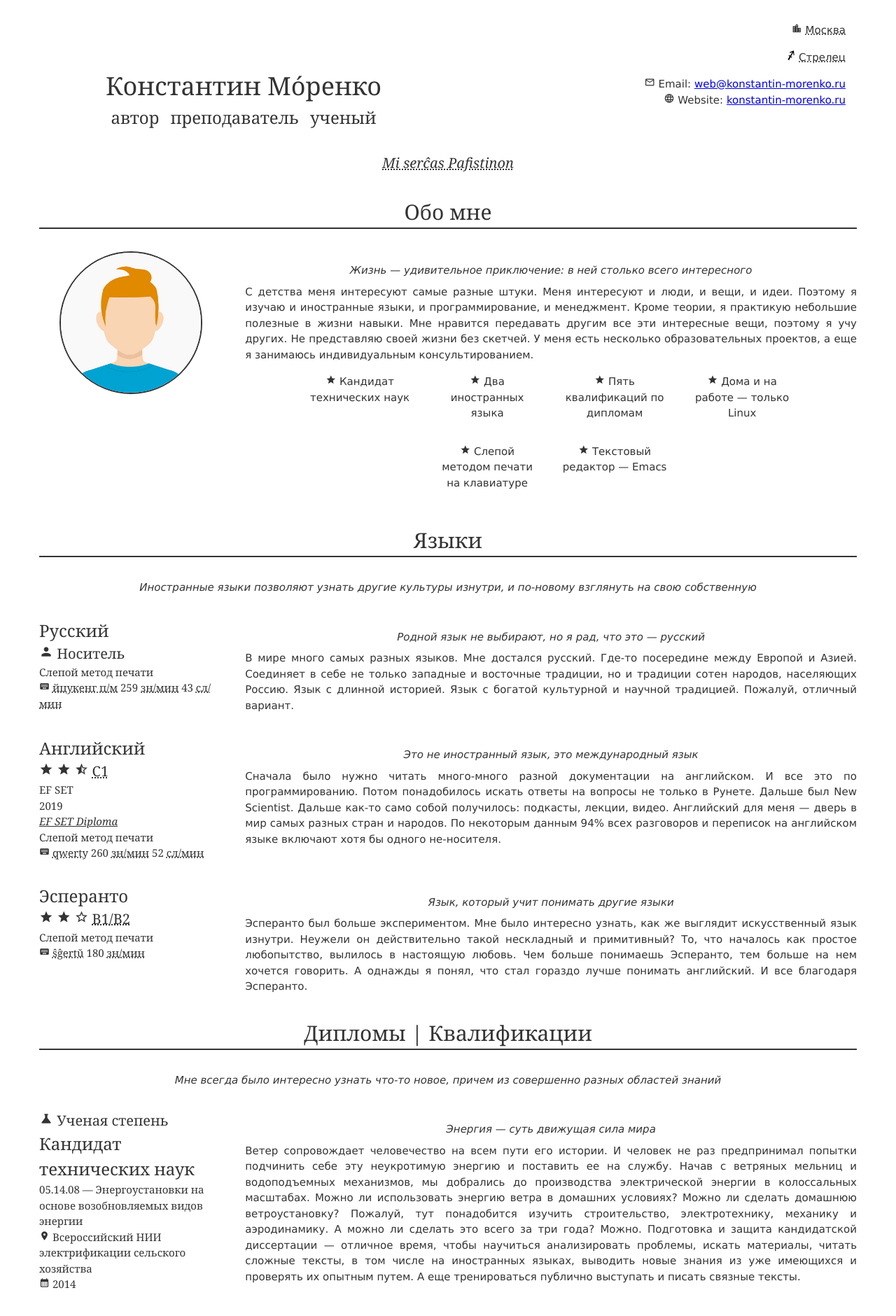
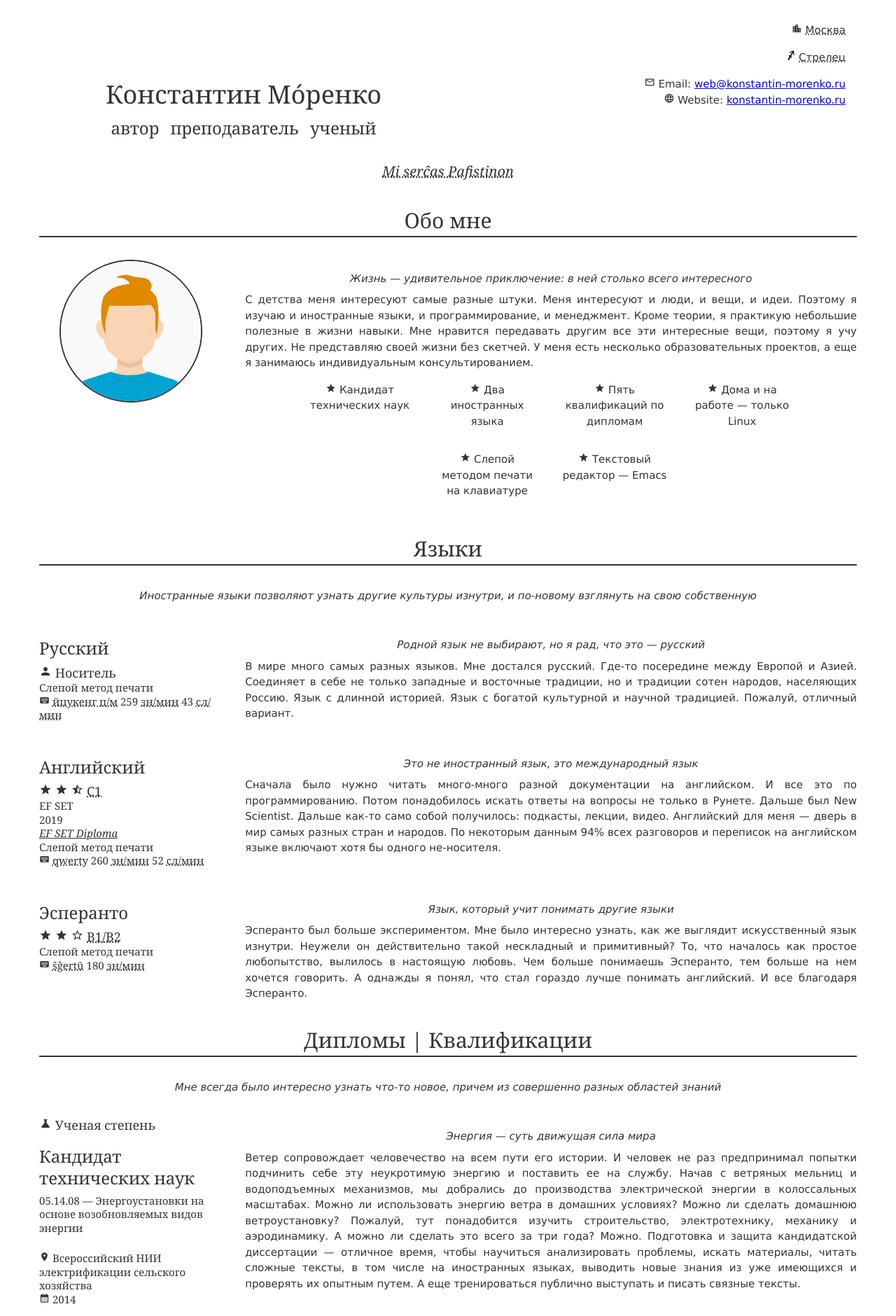
Before and after one commit to konstantin-morenko/jresume, a Jekyll site: the page built from index.md, in a window 1280 px wide. Shown: the top 1880 px of the page at 70% size. Built offline with Jekyll 4.4.1, drawn with Linux system fonts in a browser that asks for light colours.

Commit message:
Touch of style

```diff
--- a/css/main.scss
+++ b/css/main.scss
@@ -49,11 +49,16 @@ body {
 	font-family: $fonts-header;
 	flex: 1 0.5 300px;
 	padding-right: $margin;
+	line-height: 1.3;
+	.level {
+	    font-size: 18px;
+	}
 	.name {
 	    font-size: 24px;
+	    margin: 16px 0 8px 0;
 	}
-	.level {
-	    font-size: 20px;
+	.speciality {
+	    margin: 8px 0 24px 0;
 	}
 	.link {
 	    font-style: italic;
```
